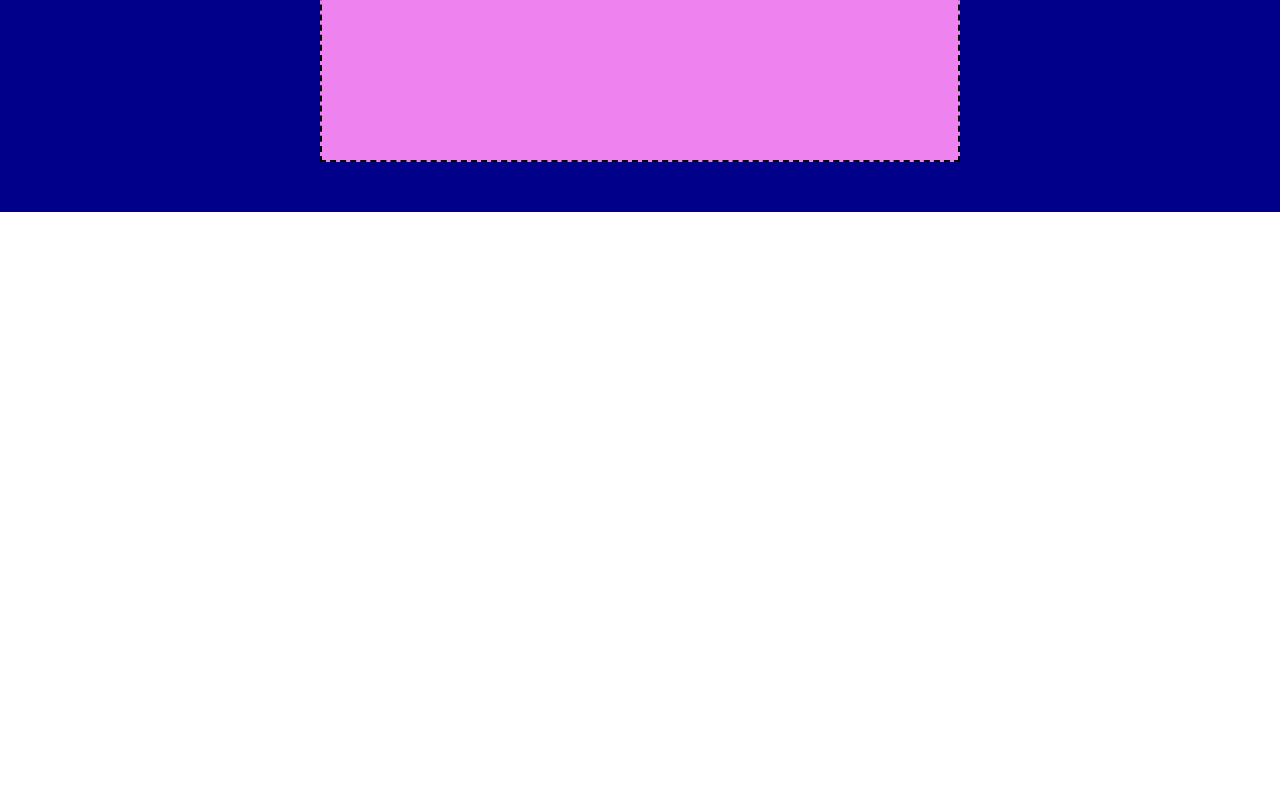
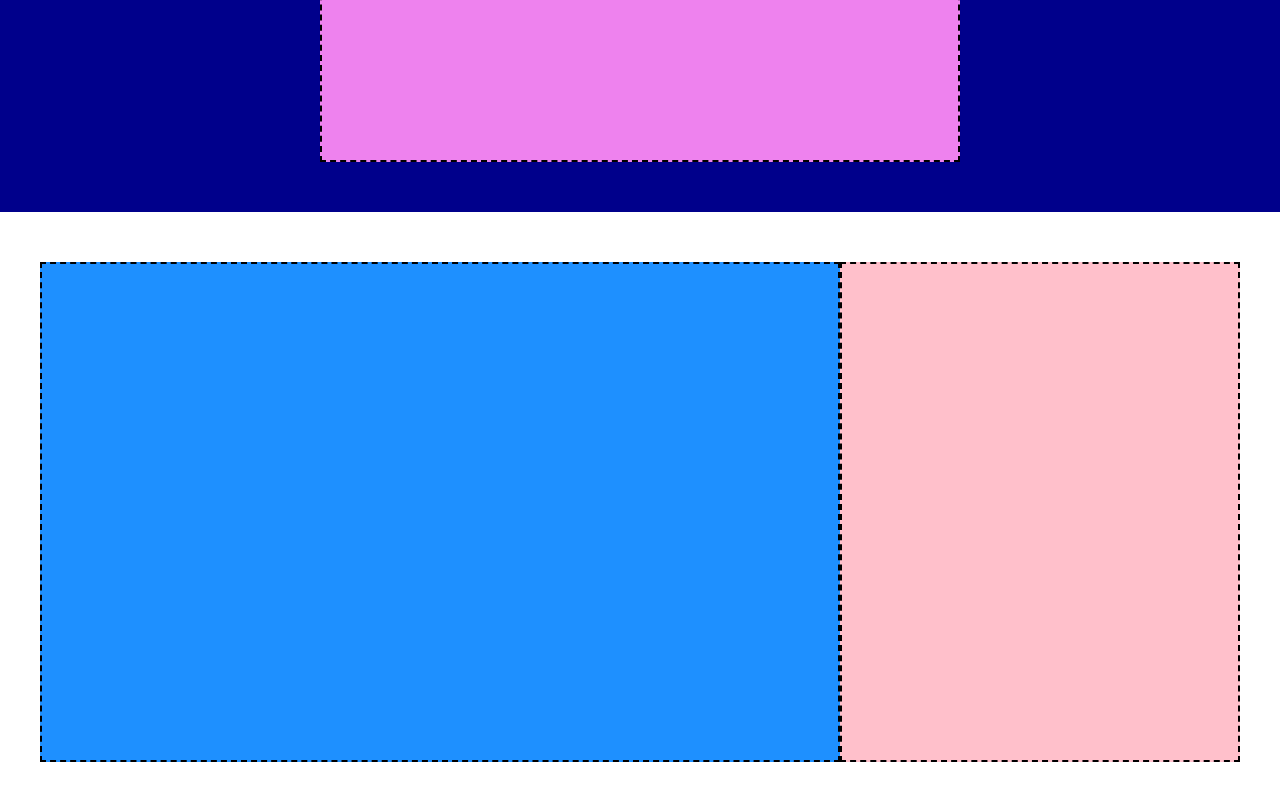
Before and after one commit to RiccardoBernardi1/htmlcss-struttura-discord, a plain HTML site: page index.html in a window 1280 px wide. Shown: the part 368-1180 px from the top of the page. Before the commit the page ends 800 px from the top, so only its background shows below. Drawn offline with Linux system fonts and the light colour scheme.

Commit message:
aggiunta sezione1

```diff
--- a/css/style.css
+++ b/css/style.css
@@ -26,6 +26,21 @@
 .hero.debug{
     background-color: #EE82EE;
     height: 400px;
+}
+
+/* sezione 1 debug */
+
+.sezione1.debug{
+    background-color: white;
+    height: 600px;
+}
+.col-big.debug{
+    height: 500px;
+    background-color:#1E90FF ;
+}
+.col-small.debug{
+    height: 500px;
+    background-color: #FFC0CB;
 }
 
 /* common */
@@ -65,3 +80,19 @@
 .header-bottom{
     padding: 50px 25%;
 }
+
+/* sezione 1 */
+
+.sezione1{
+
+}
+.col-big{
+    width: 66.66%;
+}
+.col-small{
+    width: 33.33%;
+}
+.row{
+    display: flex;
+    padding: 50px 0px;
+}
--- a/index.html
+++ b/index.html
@@ -22,9 +22,7 @@
         <!-- /header-top -->
         <!-- header-bottom -->
         <section class="header-bottom debug">
-            <div class="container hero border debug">
-
-            </div>
+            <div class="container hero border debug"></div>
         </section>
         <!-- /header-bottom -->
     </header>
@@ -32,6 +30,17 @@
 
     <!-- main -->
     <main>
+
+        <!-- sezione 1 -->
+        <section class="sezione1 debug">
+            <div class="container">
+                <div class="row">
+                    <div class="col-big debug border"></div>
+                    <div class="col-small debug border"></div>
+                </div>
+            </div>
+        </section>
+        <!-- /sezione1 -->
 
     </main>
     <!-- /main -->
```
